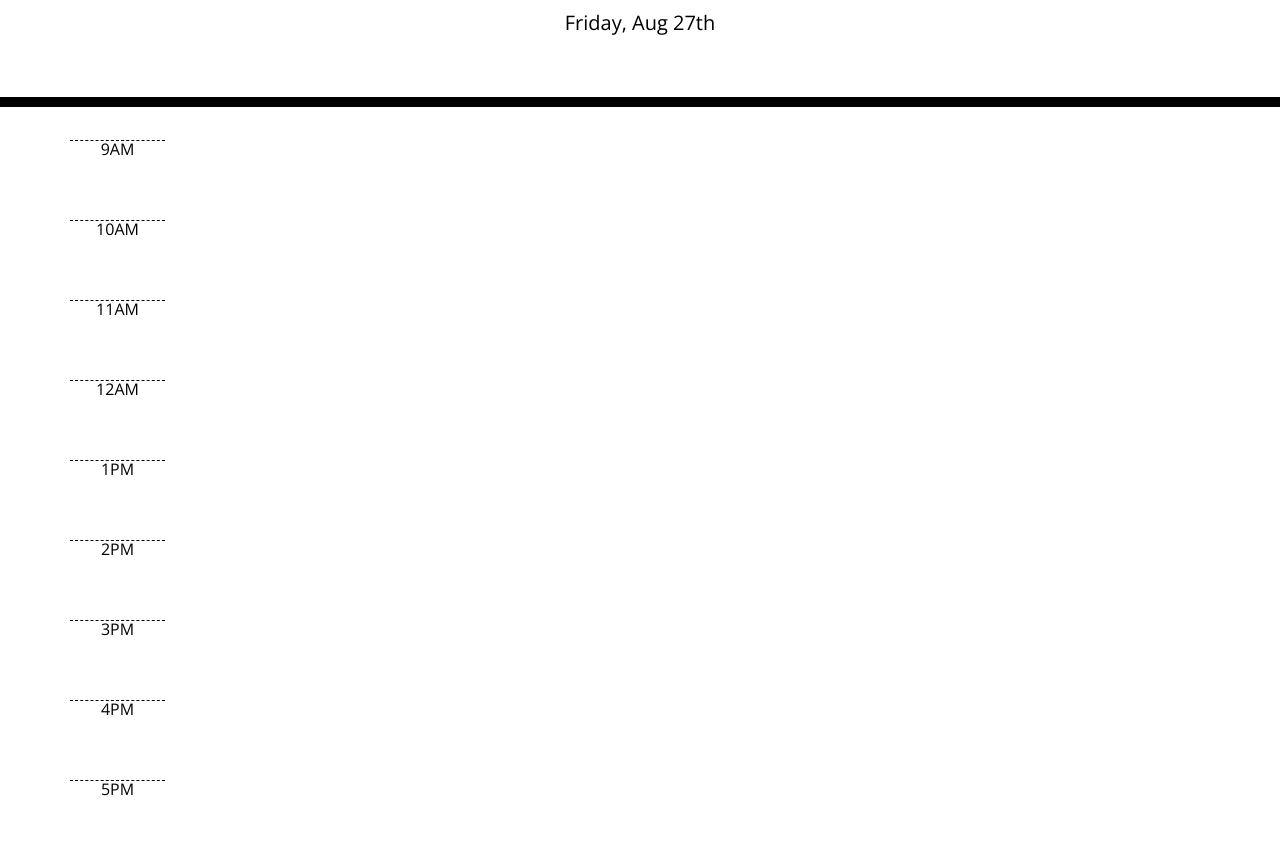
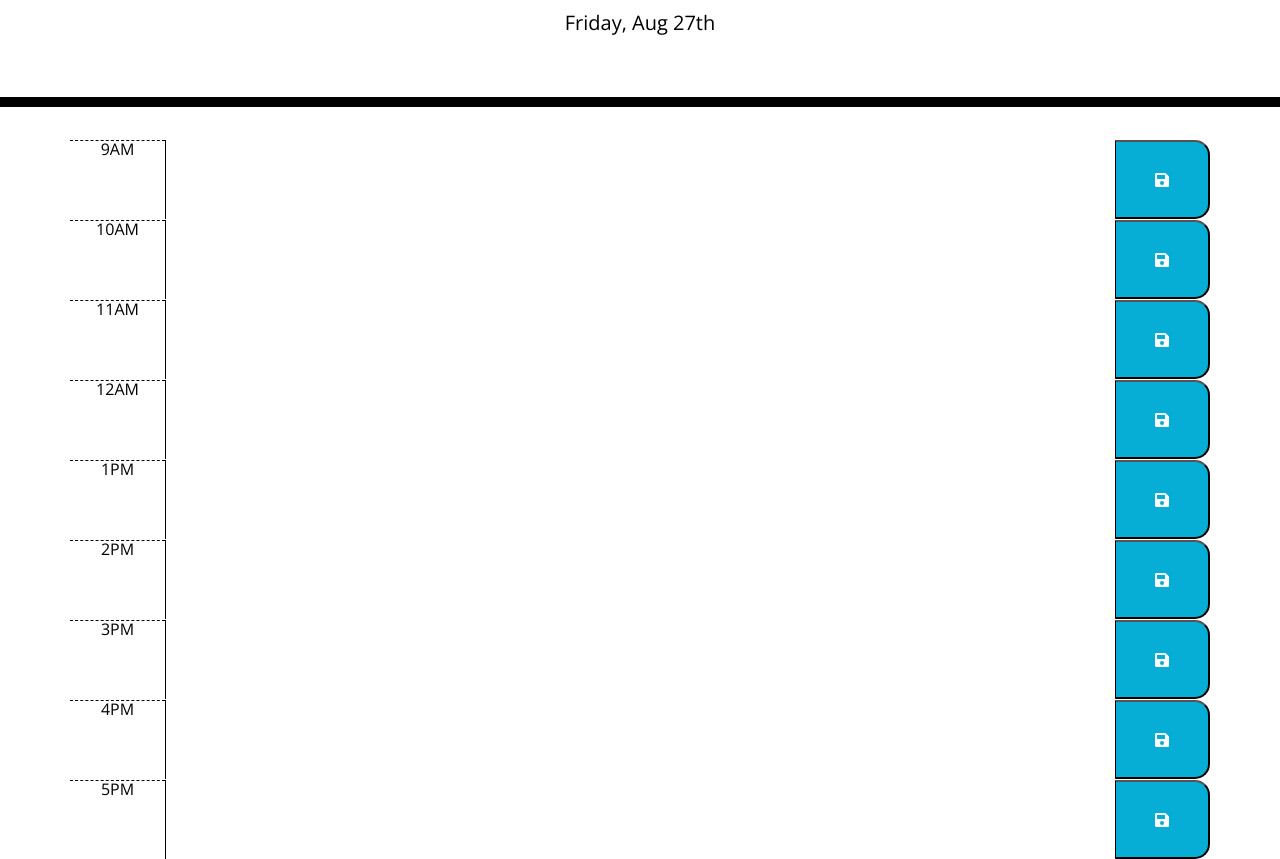
Before and after one commit to jeffbenak/Work-Day-Scheduler, a plain HTML site: page Develop/index.html in a window 1280 px wide. Shown: the part 181-1040 px from the top of the page. Drawn offline with nearby package versions, Linux system fonts and the light colour scheme; files that its build step writes are made by us from their sources.

Commit message:
Added text areas and save buttons for each column, and added the save button icon

```diff
--- a/Develop/index.html
+++ b/Develop/index.html
@@ -37,52 +37,70 @@
 
 
       <!-- Timeblocks go here -->
-      <div class="row time-block">
+      <div class="row time-block" id="9">
         <div class="col-1 hour">9AM</div>
+        <textarea class="col-10 description"></textarea>
+        <button class="col-1 saveBtn" id="button1"><i class="fas fa-save"></i></button>
 
       </div>
 
-      <div class="row time-block">
+      <div class="row time-block" id="10">
         <div class="col-1 hour">10AM</div>
+        <textarea class="col-10 description"></textarea>
+        <button class="col-1 saveBtn" id="button2"><i class="fas fa-save"></i></button>
 
 
       </div>
 
-      <div class="row time-block">
+      <div class="row time-block" id="11">
         <div class="col-1 hour">11AM</div>
+        <textarea class="col-10 description"></textarea>
+        <button class="col-1 saveBtn" id="button3"><i class="fas fa-save"></i></button>
 
 
       </div>
 
-      <div class="row time-block">
+      <div class="row time-block" id="12">
         <div class="col-1 hour">12AM</div>
+        <textarea class="col-10 description"></textarea>
+        <button class="col-1 saveBtn" id="button4"><i class="fas fa-save"></i></button>
 
       </div>
 
-      <div class="row time-block">
+      <div class="row time-block" id="13">
         <div class="col-1 hour">1PM</div>
+        <textarea class="col-10 description"></textarea>
+        <button class="col-1 saveBtn" id="button5"><i class="fas fa-save"></i></button>
 
 
       </div>
 
-      <div class="row time-block">
+      <div class="row time-block" id="14">
         <div class="col-1 hour">2PM</div>
+        <textarea class="col-10 description"></textarea>
+        <button class="col-1 saveBtn" id="button6"><i class="fas fa-save"></i></button>
 
 
       </div>
 
-      <div class="row time-block">
+      <div class="row time-block" id="15">
         <div class="col-1 hour">3PM</div>
+        <textarea class="col-10 description"></textarea>
+        <button class="col-1 saveBtn" id="button7"><i class="fas fa-save"></i></button>
 
       </div>
 
-      <div class="row time-block">
+      <div class="row time-block" id="16">
         <div class="col-1 hour">4PM</div>
+        <textarea class="col-10 description"></textarea>
+        <button class="col-1 saveBtn" id="button8"><i class="fas fa-save"></i></button>
 
       </div>
 
-      <div class="row time-block">
+      <div class="row time-block" id="17">
         <div class="col-1 hour">5PM</div>
+        <textarea class="col-10 description"></textarea>
+        <button class="col-1 saveBtn" id="button9"><i class="fas fa-save"></i></button>
 
 
       </div>
```
